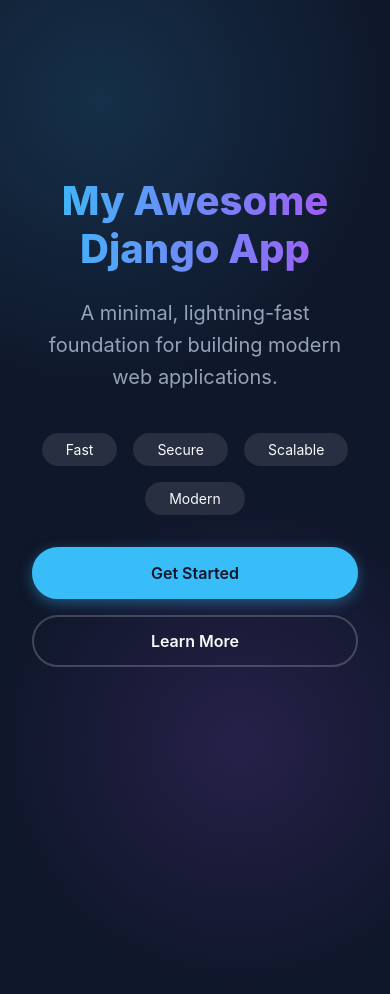
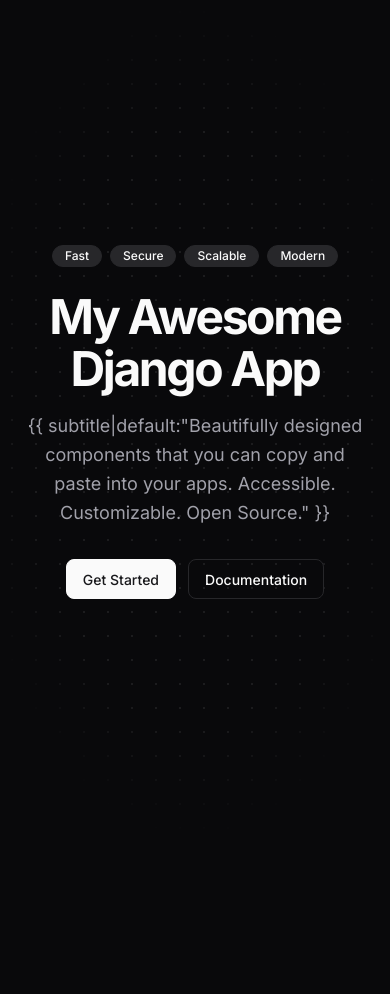
Before and after one commit to Muhammed-Sahal717/Django-project, a Django app: page / in a window 390 px wide; the page is wider, and only the part inside the window is pictured. After the commit the page ends 757 px from the top of that part, so only its background shows below. Run offline with Django 5.2, Linux system fonts and the light colour scheme.

Commit message:
Refactor home template for improved styling and dynamic content integration

```diff
--- a/core/templates/home.html
+++ b/core/templates/home.html
@@ -1,185 +1,233 @@
 <!doctype html>
-<html lang="en">
+<html lang="en" class="dark">
   <head>
     <meta charset="UTF-8" />
     <meta name="viewport" content="width=device-width, initial-scale=1.0" />
-    <title>Welcome to My Django App</title>
+    <title>{{ app_name|default:"Welcome to My Django App" }}</title>
+    <link rel="preconnect" href="https://fonts.googleapis.com" />
+    <link rel="preconnect" href="https://fonts.gstatic.com" crossorigin />
+    <link
+      href="https://fonts.googleapis.com/css2?family=Inter:wght@400;500;600;700&display=swap"
+      rel="stylesheet"
+    />
     <style>
       :root {
-        --bg-color: #0f172a;
-        --text-main: #f8fafc;
-        --text-muted: #94a3b8;
-        --accent: #38bdf8;
+        /* shadcn/ui Zinc Dark Palette */
+        --background: #09090b;
+        --foreground: #fafafa;
+        --card: #09090b;
+        --card-foreground: #fafafa;
+        --popover: #09090b;
+        --popover-foreground: #fafafa;
+        --primary: #fafafa;
+        --primary-foreground: #18181b;
+        --secondary: #27272a;
+        --secondary-foreground: #fafafa;
+        --muted: #27272a;
+        --muted-foreground: #a1a1aa;
+        --accent: #27272a;
+        --accent-foreground: #fafafa;
+        --border: #27272a;
+        --input: #27272a;
+        --ring: #d4d4d8;
+        --radius: 0.5rem;
       }
 
       * {
         margin: 0;
         padding: 0;
         box-sizing: border-box;
+      }
+
+      body {
+        background-color: var(--background);
+        color: var(--foreground);
         font-family:
           "Inter",
           -apple-system,
           BlinkMacSystemFont,
           "Segoe UI",
           Roboto,
-          Helvetica,
-          Arial,
           sans-serif;
-      }
-
-      body {
-        background-color: var(--bg-color);
-        color: var(--text-main);
         display: flex;
-        flex-direction: column;
         min-height: 100vh;
         justify-content: center;
         align-items: center;
         text-align: center;
-        padding: 2rem;
-        overflow: hidden;
+        padding: 1.5rem;
+        -webkit-font-smoothing: antialiased;
+        -moz-osx-font-smoothing: grayscale;
         position: relative;
+        overflow-x: hidden;
       }
 
-      /* Decorative background elements */
-      .glow {
+      /* Subtle grid background common in shadcn docs */
+      .bg-grid {
         position: absolute;
-        width: 600px;
-        height: 600px;
-        background: radial-gradient(
-          circle,
-          rgba(56, 189, 248, 0.15) 0%,
-          rgba(15, 23, 42, 0) 70%
+        inset: 0;
+        background-image: radial-gradient(
+          rgba(255, 255, 255, 0.08) 1px,
+          transparent 1px
         );
-        top: -200px;
-        left: -200px;
-        border-radius: 50%;
-        z-index: 0;
-      }
-
-      .glow-2 {
-        position: absolute;
-        width: 500px;
-        height: 500px;
-        background: radial-gradient(
-          circle,
-          rgba(168, 85, 247, 0.15) 0%,
-          rgba(15, 23, 42, 0) 70%
+        background-size: 24px 24px;
+        mask-image: radial-gradient(
+          ellipse 60% 50% at 50% 50%,
+          #000 70%,
+          transparent 100%
         );
-        bottom: -150px;
-        right: -100px;
-        border-radius: 50%;
+        -webkit-mask-image: radial-gradient(
+          ellipse 60% 50% at 50% 50%,
+          #000 70%,
+          transparent 100%
+        );
+        pointer-events: none;
         z-index: 0;
       }
 
       .container {
-        max-width: 800px;
+        position: relative;
         z-index: 1;
-        animation: fadeIn 1s ease-out;
+        max-width: 768px;
+        margin: 0 auto;
+        display: flex;
+        flex-direction: column;
+        align-items: center;
       }
 
+      /* shadcn Announcement/Badge */
+      .badge-group {
+        display: flex;
+        justify-content: center;
+        gap: 0.5rem;
+        flex-wrap: wrap;
+        margin-bottom: 1.5rem;
+      }
+
+      .badge {
+        display: inline-flex;
+        align-items: center;
+        border-radius: 9999px;
+        border: 1px solid var(--border);
+        background-color: var(--secondary);
+        padding: 0.25rem 0.75rem;
+        font-size: 0.75rem;
+        font-weight: 500;
+        color: var(--secondary-foreground);
+        line-height: 1;
+        transition:
+          background-color 0.2s ease,
+          border-color 0.2s ease;
+      }
+
+      .badge:hover {
+        background-color: #3f3f46;
+      }
+
+      /* Typography */
       h1 {
-        font-size: 4rem;
-        font-weight: 800;
-        margin-bottom: 1.5rem;
-        line-height: 1.2;
-        background: linear-gradient(to right, #38bdf8, #a855f7);
-        -webkit-background-clip: text;
-        -webkit-text-fill-color: transparent;
-        background-clip: text;
+        font-size: 3rem;
+        font-weight: 700;
+        letter-spacing: -0.05em;
+        line-height: 1.1;
+        margin-bottom: 1rem;
+        color: var(--foreground);
       }
 
       p.subtitle {
-        font-size: 1.25rem;
-        color: var(--text-muted);
-        margin-bottom: 2.5rem;
-        max-width: 600px;
-        margin-left: auto;
-        margin-right: auto;
+        font-size: 1.125rem;
+        font-weight: 400;
+        color: var(--muted-foreground);
         line-height: 1.6;
+        max-width: 42rem;
+        margin-bottom: 2rem;
       }
 
+      /* Buttons */
       .cta-buttons {
         display: flex;
-        gap: 1rem;
+        align-items: center;
+        gap: 0.75rem;
+        flex-wrap: wrap;
         justify-content: center;
       }
 
       .btn {
-        display: inline-block;
-        padding: 0.875rem 2rem;
-        font-size: 1rem;
-        font-weight: 600;
+        display: inline-flex;
+        align-items: center;
+        justify-content: center;
+        white-space: nowrap;
+        border-radius: var(--radius);
+        font-size: 0.875rem;
+        font-weight: 500;
+        height: 2.5rem;
+        padding: 0 1rem;
         text-decoration: none;
-        border-radius: 9999px;
-        transition: all 0.3s ease;
+        transition:
+          color 0.15s ease,
+          background-color 0.15s ease,
+          border-color 0.15s ease;
+        outline: none;
         cursor: pointer;
       }
 
+      .btn:focus-visible {
+        box-shadow:
+          0 0 0 2px var(--background),
+          0 0 0 4px var(--ring);
+      }
+
+      /* shadcn default button */
       .btn-primary {
-        background-color: var(--accent);
-        color: var(--bg-color);
-        border: 2px solid var(--accent);
-        box-shadow: 0 4px 14px 0 rgba(56, 189, 248, 0.39);
+        background-color: var(--primary);
+        color: var(--primary-foreground);
+        border: 1px solid var(--primary);
       }
 
       .btn-primary:hover {
-        background-color: transparent;
-        color: var(--accent);
-        transform: translateY(-2px);
+        background-color: #e4e4e7;
+        border-color: #e4e4e7;
       }
 
+      /* shadcn outline button */
       .btn-secondary {
         background-color: transparent;
-        color: var(--text-main);
-        border: 2px solid rgba(255, 255, 255, 0.2);
+        color: var(--foreground);
+        border: 1px solid var(--border);
       }
 
       .btn-secondary:hover {
-        border-color: var(--text-main);
-        transform: translateY(-2px);
+        background-color: var(--accent);
+        color: var(--accent-foreground);
       }
 
-      @keyframes fadeIn {
-        from {
-          opacity: 0;
-          transform: translateY(20px);
-        }
-        to {
-          opacity: 1;
-          transform: translateY(0);
-        }
-      }
-
-      @media (max-width: 768px) {
+      @media (min-width: 640px) {
         h1 {
-          font-size: 2.5rem;
-        }
-        .cta-buttons {
-          flex-direction: column;
+          font-size: 3.75rem;
         }
       }
     </style>
   </head>
   <body>
-    <div class="glow"></div>
-    <div class="glow-2"></div>
+    <div class="bg-grid"></div>
 
     <div class="container">
-      <h1>{{ app_name|default:"Welcome to My Django App" }}</h1>
-      <p class="subtitle">{{ subtitle }}</p>
-
       {% if features %}
-      <div style="margin-bottom: 2rem; display: flex; justify-content: center; gap: 1rem; flex-wrap: wrap;">
-          {% for feature in features %}
-              <span style="background: rgba(255,255,255,0.1); padding: 0.5rem 1.5rem; border-radius: 9999px; font-size: 0.875rem; color: var(--text-main);">{{ feature }}</span>
-          {% endfor %}
+      <div class="badge-group">
+        {% for feature in features %}
+        <span class="badge">{{ feature }}</span>
+        {% endfor %}
       </div>
       {% endif %}
 
+      <h1>{{ app_name|default:"Build your component library." }}</h1>
+      <p class="subtitle">
+        {{ subtitle|default:"Beautifully designed components that you can copy
+        and paste into your apps. Accessible. Customizable. Open Source." }}
+      </p>
+
       <div class="cta-buttons">
         <a href="#" class="btn btn-primary">Get Started</a>
-        <a href="#" class="btn btn-secondary">Learn More</a>
+        <a href="#" class="btn btn-secondary">Documentation</a>
       </div>
     </div>
   </body>
```
